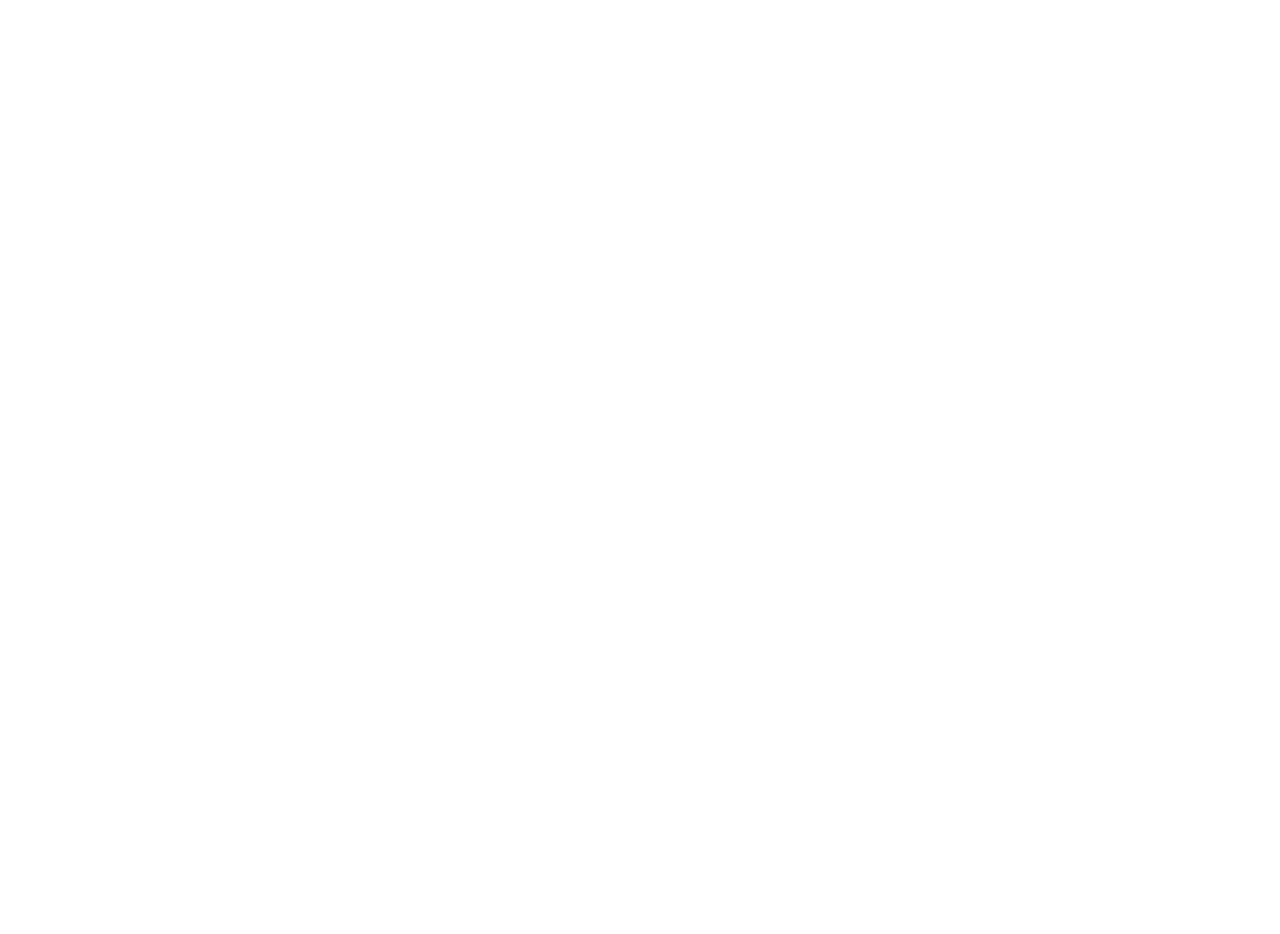
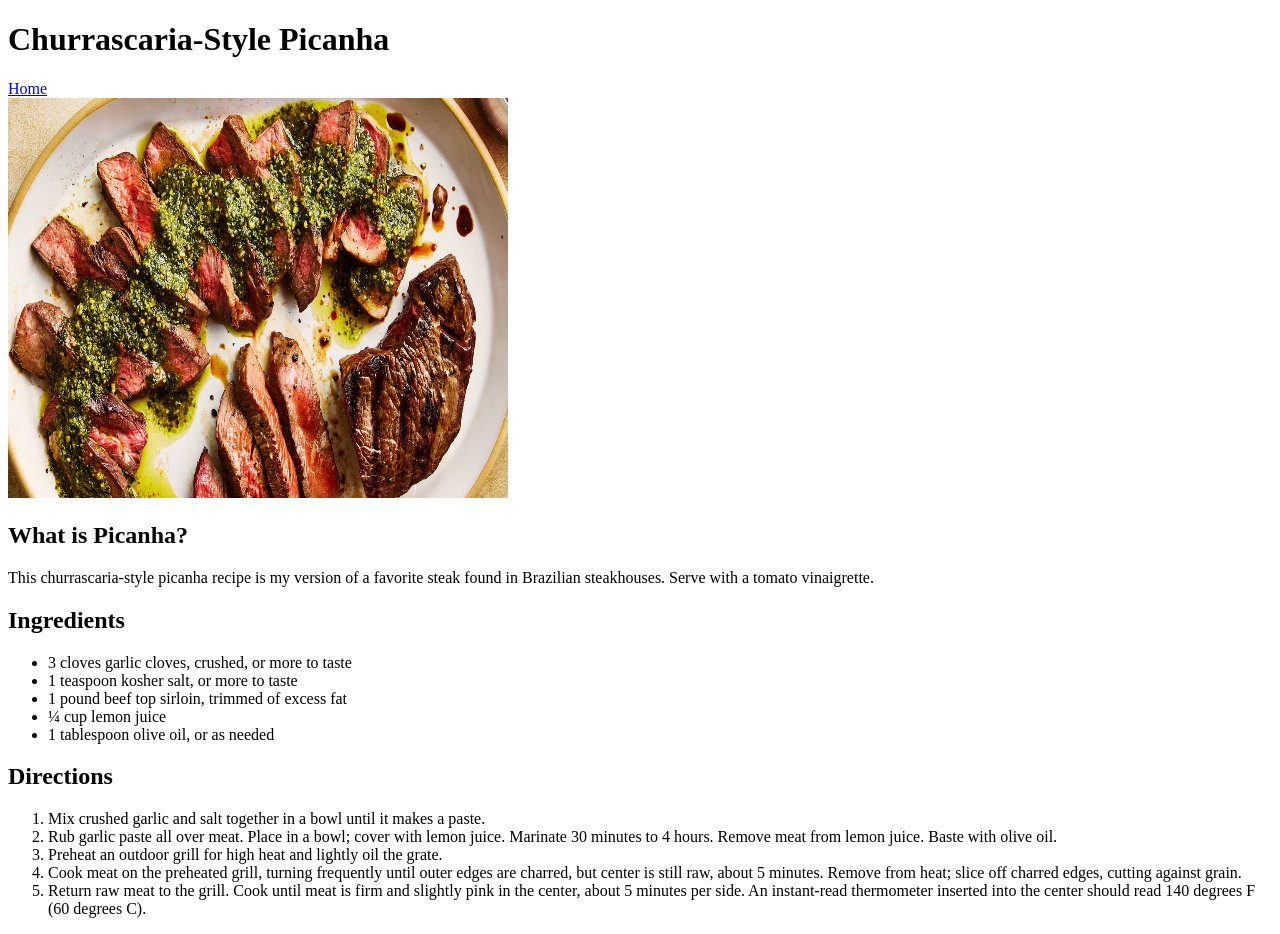
Before and after one commit to RaphaelM20/odin-recipes, a plain HTML site: page recipes/churrascariaStylePicanha.html in a window 1280 px wide. Before the commit the page ends 800 px from the top, so only its background shows below. Drawn offline with Linux system fonts and the light colour scheme.

Commit message:
Added Two new recipe pages
Added two new recipes pages Picanha and Beef Birria Tacos. Added images, ingredients, and steps for picanha.

```diff
--- a/recipes/churrascariaStylePicanha.html
+++ b/recipes/churrascariaStylePicanha.html
@@ -0,0 +1,35 @@
+<!DOCTYPE html>
+<html>
+    <head>
+        <meta charset="UTF-8">
+        <title>Churrascaria-Style Picanha Recipe</title>
+    </head>
+
+    <body>
+        <h1>Churrascaria-Style Picanha</h1>
+
+        <a href="../index.html">Home</a><br>
+        <img src="picanhaSteak.jpg" alt="Picanha Steak" width="500" height="400">
+
+        <h2>What is Picanha?</h2>
+        <p>This churrascaria-style picanha recipe is my version of a favorite steak found in Brazilian steakhouses. Serve with a tomato vinaigrette.</p>
+
+        <h2>Ingredients</h2>
+        <ul>
+            <li>3 cloves garlic cloves, crushed, or more to taste</li>
+            <li>1 teaspoon kosher salt, or more to taste</li>
+            <li>1 pound beef top sirloin, trimmed of excess fat</li>
+            <li>¼ cup lemon juice</li>
+            <li>1 tablespoon olive oil, or as needed</li>
+        </ul>
+
+        <h2>Directions</h2>
+        <ol>
+            <li>Mix crushed garlic and salt together in a bowl until it makes a paste.</li>
+            <li>Rub garlic paste all over meat. Place in a bowl; cover with lemon juice. Marinate 30 minutes to 4 hours. Remove meat from lemon juice. Baste with olive oil.</li>
+            <li>Preheat an outdoor grill for high heat and lightly oil the grate.</li>
+            <li>Cook meat on the preheated grill, turning frequently until outer edges are charred, but center is still raw, about 5 minutes. Remove from heat; slice off charred edges, cutting against grain.</li>
+            <li>Return raw meat to the grill. Cook until meat is firm and slightly pink in the center, about 5 minutes per side. An instant-read thermometer inserted into the center should read 140 degrees F (60 degrees C).</li>
+        </ol>
+    </body>
+</html>
```
Also changed, not shown: index.html (+3 -2 lines), recipes/shrimpScampi.html (+1 -1 lines), recipes/birriaTacos.jpg (added), recipes/picanhaSteak.jpg (added).
